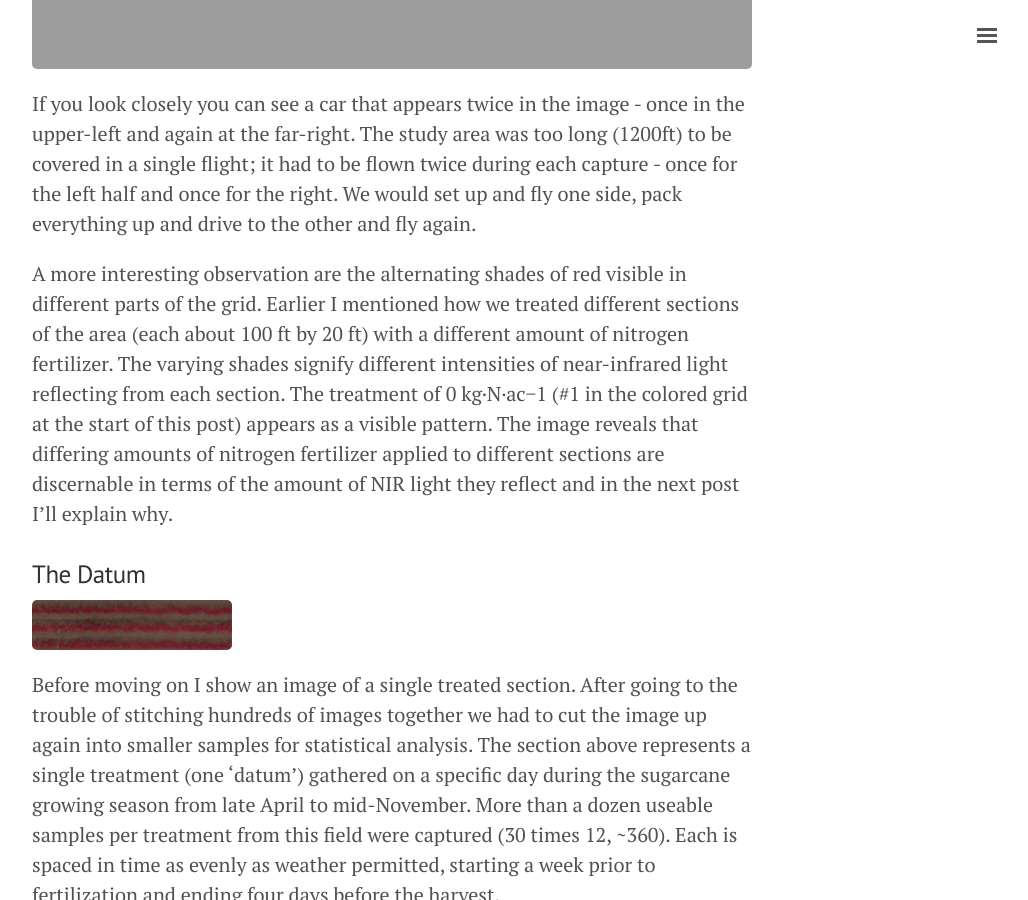
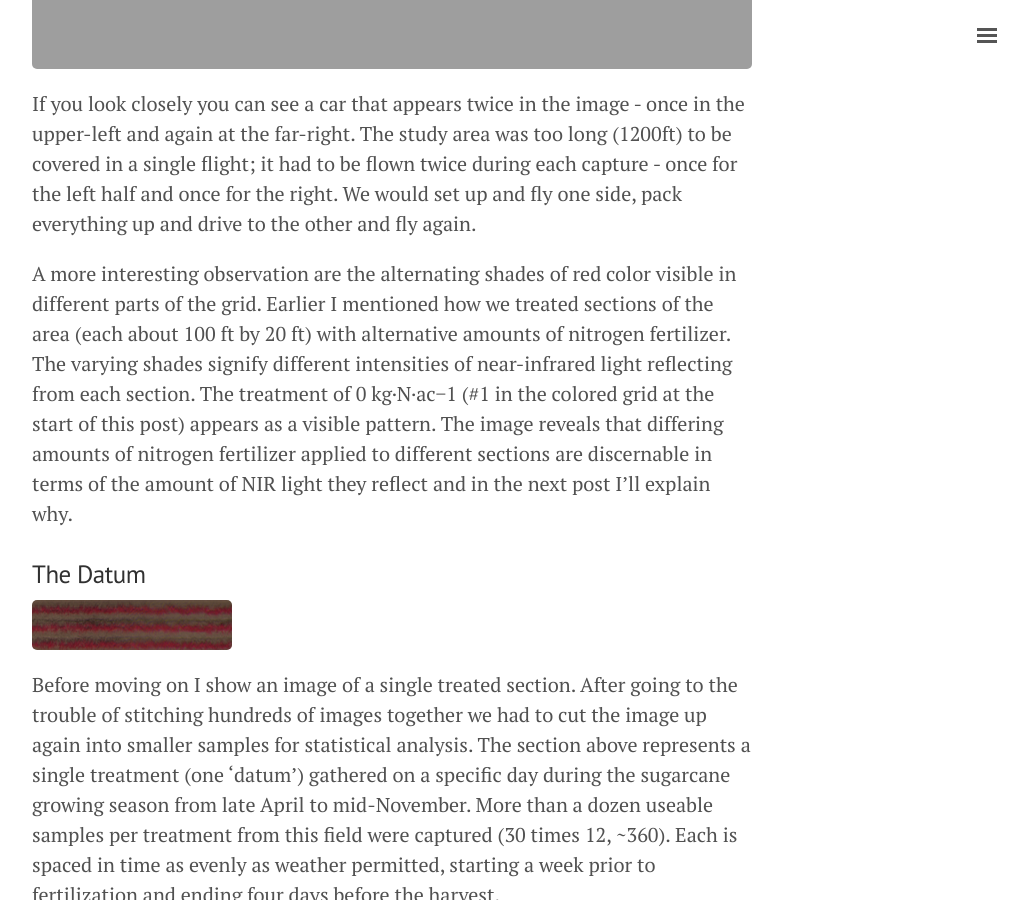
Before and after one commit to geraldmc/geraldmc.github.io, a Jekyll site: the page built from _posts/2019-05-06-predicting-yield-1.md, in a window 1280 px wide and 900 px high, scrolled down 4290 px. Shown: the whole window, without its empty margins (248-1276 px from the left). Built offline with Jekyll 4.4.1, drawn with Linux system fonts in a browser that asks for light colours; some of the changed text lies outside the part shown.

Commit message:
updates part 1

```diff
--- a/_posts/2019-05-06-predicting-yield-1.md
+++ b/_posts/2019-05-06-predicting-yield-1.md
@@ -59,7 +59,7 @@ The process of separating individual bands of light, stitching together hundreds
 
 If you look closely you can see a car that appears twice in the image - once in the upper-left and again at the far-right. The study area was too long (1200ft) to be covered in a single flight; it had to be flown twice during each capture - once for the left half and once for the right. We would set up and fly one side, pack everything up and drive to the other and fly again.
 
-A more interesting observation are the alternating shades of red visible in different parts of the grid. Earlier I mentioned how we treated different sections of the area (each about 100 ft by 20 ft) with a different amount of nitrogen fertilizer. The varying shades signify different intensities of near-infrared light reflecting from each section. The treatment of 0 kg·N·ac−1 (#1 in the colored grid at the start of this post) appears as a visible pattern. The image reveals that differing amounts of nitrogen fertilizer applied to different sections are discernable in terms of the amount of NIR light they reflect and in the next post I'll explain why.
+A more interesting observation are the alternating shades of red color visible in different parts of the grid. Earlier I mentioned how we treated sections of the area (each about 100 ft by 20 ft) with alternative amounts of nitrogen fertilizer. The varying shades signify different intensities of near-infrared light reflecting from each section. The treatment of 0 kg·N·ac−1 (#1 in the colored grid at the start of this post) appears as a visible pattern. The image reveals that differing amounts of nitrogen fertilizer applied to different sections are discernable in terms of the amount of NIR light they reflect and in the next post I'll explain why.
 
 ### The Datum
 
```
Also changed, not shown: other parts of _posts/2019-05-06-predicting-yield-1.md (+1 -1 lines).
